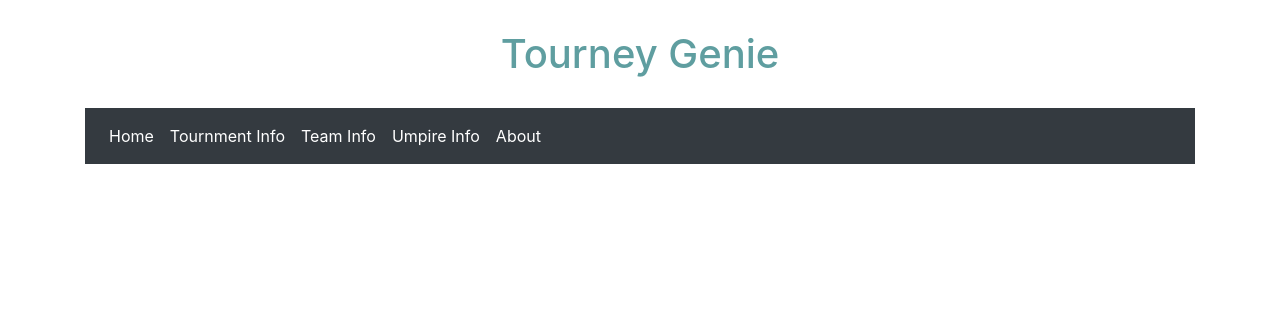
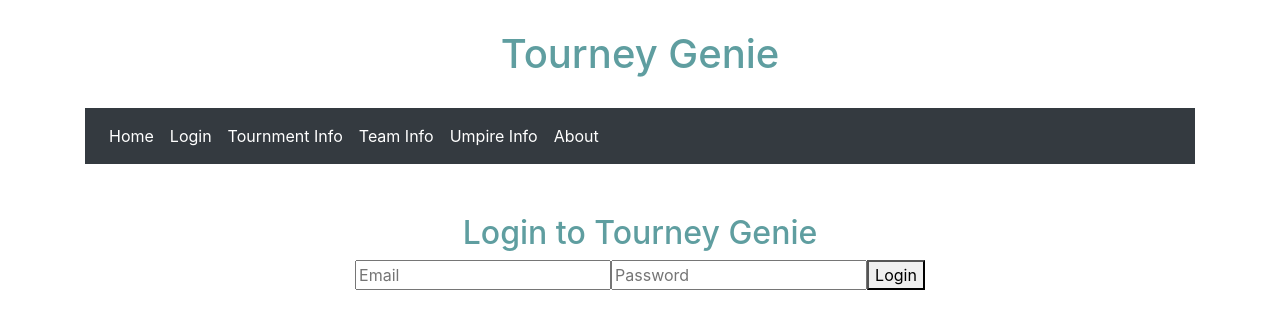
Before and after one commit to hdkarwat/tourneygenie-hdk, a React (Create React App) app: page /Login in a window 1280 px wide. Shown: the top 328 px of the page. Built offline with nearby package versions, Linux system fonts and the light colour scheme.

Commit message:
login commit

```diff
--- a/package.json
+++ b/package.json
@@ -6,6 +6,7 @@
     "@testing-library/jest-dom": "^4.2.4",
     "@testing-library/react": "^9.5.0",
     "@testing-library/user-event": "^7.2.1",
+    "axios": "^0.19.2",
     "boostrap": "^2.0.0",
     "bootstrap": "^4.4.1",
     "react": "^16.13.1",
--- a/src/App.js
+++ b/src/App.js
@@ -3,10 +3,11 @@
 import './App.css';
 
 import {Home} from './Components/Home'
+import {Login } from './Components/Login';
 import {TourneyInfo} from './Components/TourneyInfo'
 import {TeamInfo} from './Components/TeamInfo'
 import {Navigation} from './Components/Navigation'
-import { UmpireInfo } from './Components/UmpireInfo';
+import { UmpireInfo } from './Components/UmpireInfo'
 import { About } from './Components/About';
 
 import {BrowserRouter, Route, Switch, NavLink} from 'react-router-dom'
@@ -23,6 +24,7 @@
 
     <Switch>
       <Route path='/' component={Home} exact/>
+      <Route path='/Login' component={Login} exact/>
       <Route path='/TourneyInfo' component={TourneyInfo} exact/>
       <Route path='/TeamInfo' component={TeamInfo} exact/>
       <Route path='/UmpireInfo' component={UmpireInfo} exact/>
--- /dev/null
+++ b/src/Components/Login.jsx
@@ -0,0 +1,85 @@
+import React, { Component } from "react";
+import axios from 'axios';
+import './tourneycss.css';
+
+export class Login extends Component {
+
+    constructor(props) {
+    super(props);
+
+    this.state = {
+        email: "",
+        password: "",
+        loginErrors: ""
+    };
+
+    this.handleSubmit = this.handleSubmit.bind(this);
+    this.handleChange  = this.handleChange.bind(this);
+}
+    handleChange(event) {
+        this.setState({
+            [event.target.name]: event.target.value
+        });
+    }
+
+    handleSubmit(event) {
+        const { email, password} = this.state;
+
+
+        axios
+        .post(
+            "http://localhost:3001/sessions",
+            {
+                user: {
+                    email: email,
+                    password: password
+
+                }
+            },
+
+            { withCredientials: true}
+        )
+
+        .then(response => {
+           if(response.data.logged_in) {
+               this.props.handleSuccessfulAuth(response.data);
+           }
+        })
+
+        .catch(error => {
+            console.log("login error", error);
+        });
+        event.preventDefault();
+    }
+
+    render() {
+        return (
+            <div className="loginscreen">
+                <h2>Login to Tourney Genie</h2>
+                <form onSubmit={this.handleSubmit}>
+                    <input
+
+                        type="email"
+                        name="email"
+                        placeholder="Email"
+                        value={this.state.email}
+                        onChange={this.handleChange}
+                        required
+                        />
+
+                     <input
+                        type="password"
+                        name="password"
+                        placeholder="Password"
+                        value={this.state.password}
+                        onChange={this.handleChange}
+                        required
+                        />
+                    <button type="submit">Login</button>
+
+                </form>
+            </div>
+        )
+    }
+
+}
--- a/src/Components/Navigation.jsx
+++ b/src/Components/Navigation.jsx
@@ -11,6 +11,7 @@
             <Navbar.Collapse id="basic-navbar-nav">
             <Nav>
             <NavLink className="d-inline p-2 bg-dark text-white" to="/">Home</NavLink>
+            <NavLink className="d-inline p-2 bg-dark text-white" to="/Login">Login</NavLink>
             <NavLink className="d-inline p-2 bg-dark text-white" to="/TourneyInfo"> Tournment Info</NavLink>
             <NavLink className="d-inline p-2 bg-dark text-white" to="/TeamInfo">Team Info</NavLink>
             <NavLink className="d-inline p-2 bg-dark text-white" to="/UmpireInfo">Umpire Info</NavLink>
--- a/src/Components/tourneycss.css
+++ b/src/Components/tourneycss.css
@@ -30,3 +30,7 @@
     clear: both;
     display: table;
   }
+
+  .loginscreen {
+        text-align: center;
+  }
```
Also changed, not shown: 1 other file (tests, documents, lock files or other folders).
